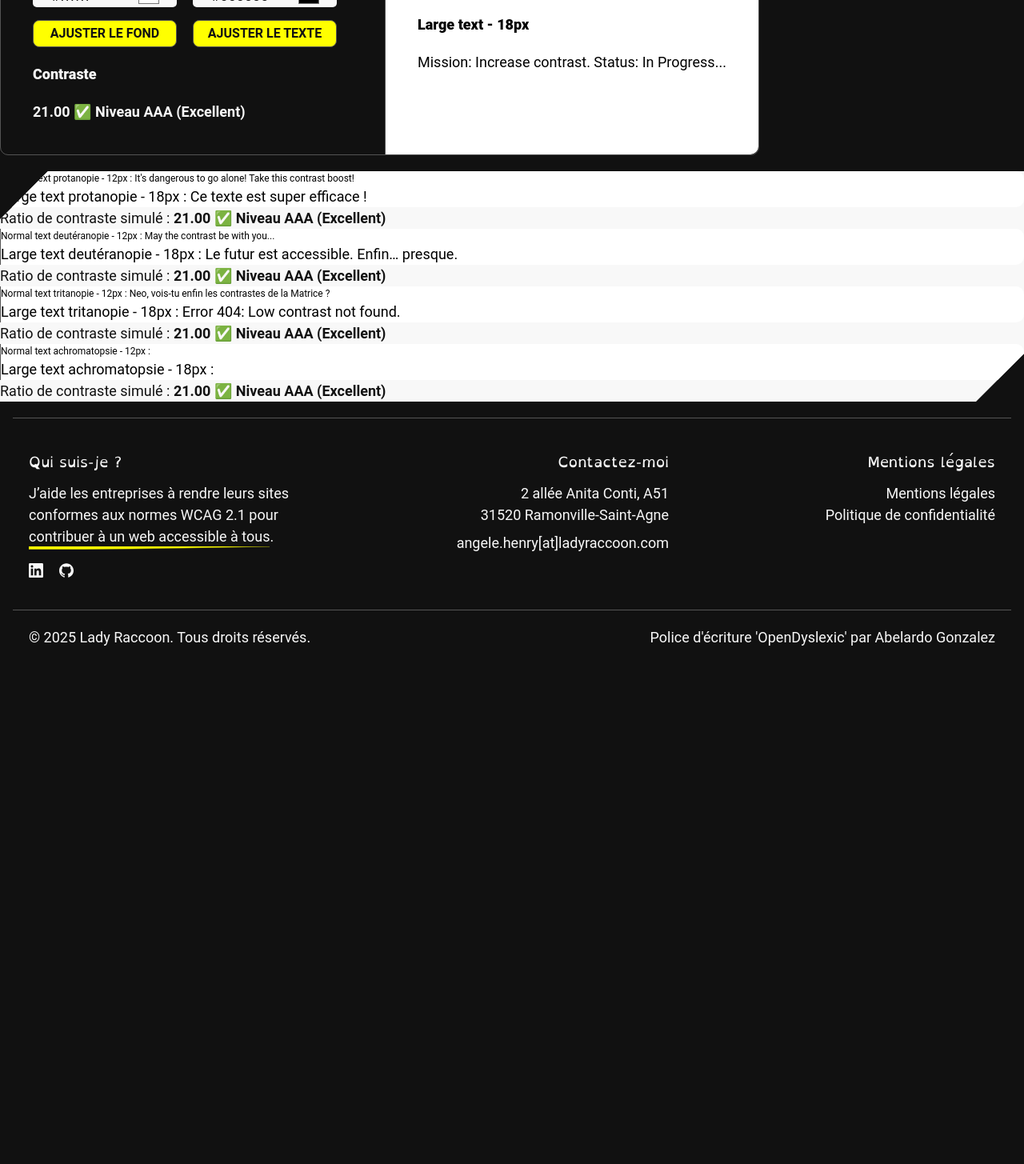
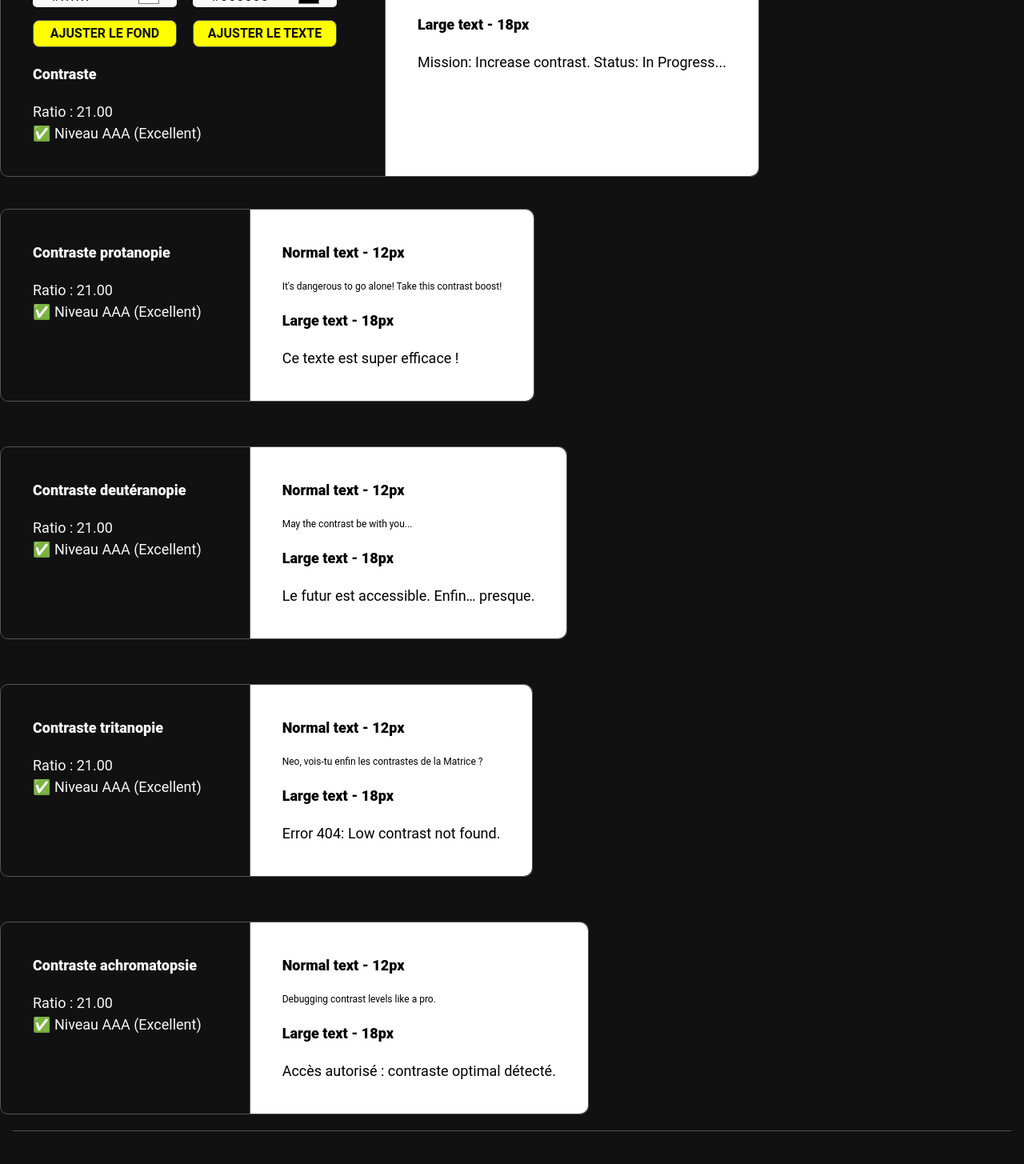
Before and after one commit to angele-henry-dev/lady-raccoon-svelte, a SvelteKit app: page /tools in a window 1280 px wide. Shown: the part 300-1755 px from the top of the page at 80% size. Before the commit the page ends 1170 px from the top, so only its background shows below. Built offline with nearby package versions, Linux system fonts and the light colour scheme.

Commit message:
design simulation

```diff
--- a/src/routes/tools/+page.svelte
+++ b/src/routes/tools/+page.svelte
@@ -66,7 +66,7 @@
 	<meta name="Description" content="Outils d'accessibilité" />
 </svelte:head>
 
-<section class="container flex flex-col my-5 mx-auto">
+<section class="container flex flex-col mt-5 mx-auto">
 	<h1>Testeur de Contraste (WCAG 2.1)</h1>
 
 	<div class="pickers mt-10 flex flex-row gap-5 flex-wrap">
@@ -105,7 +105,8 @@
 			</div>
 			<div>
 				<h2>Contraste</h2>
-				<p><strong>{visualContrasts.contrast.toFixed(2)} {getAccessibilityLevel(visualContrasts.contrast)}</strong></p>
+				<p>Ratio : {visualContrasts.contrast.toFixed(2)}</p>
+				<p>{getAccessibilityLevel(visualContrasts.contrast)}</p>
 			</div>
 		</div>
 		<div class="preview flex flex-col p-10 pt-5" style="background-color: {bgColor}; color: {textColor};">
@@ -121,32 +122,78 @@
 	</div>
 </section>
 
-<section class="inverted">
-	<div class="container flex flex-col my-5 mx-auto">
-		<div>
-			<div class="preview simulation" style="background-color: {bgColor}; color: {textColor}; filter: url(#protanopia);">
-				<p style="font-size: 12px;">Normal text protanopie - 12px : It's dangerous to go alone! Take this contrast boost!</p>
-				<p style="font-size: 18px;">Large text protanopie - 18px : Ce texte est super efficace !</p>
+<section class="container flex flex-col mb-5 mx-auto">
+	<div class="flex flex-row gap-4 flex-wrap">
+		<div class="pickers mt-10 flex flex-row gap-5 flex-wrap">
+			<div class="flex flex-col p-10 pt-5">
+				<h2>Contraste protanopie</h2>
+				<p>Ratio : {visualContrasts.protanopia.toFixed(2)}</p>
+				<p>{getAccessibilityLevel(visualContrasts.protanopia)}</p>
 			</div>
-			<p>Ratio de contraste simulé : <strong>{visualContrasts.protanopia.toFixed(2)} {getAccessibilityLevel(visualContrasts.protanopia)}</strong></p>
+			<div class="preview flex flex-col p-10 pt-5" style="background-color: {bgColor}; color: {textColor}; filter: url(#protanopia);">
+				<div>
+					<h2>Normal text - 12px</h2>
+					<p class="" style="font-size: 12px;">It's dangerous to go alone! Take this contrast boost!</p>
+				</div>
+				<div>
+					<h2>Large text - 18px</h2>
+					<p style="font-size: 18px;">Ce texte est super efficace !</p>
+				</div>
+			</div>
+		</div>
 
-			<div class="preview simulation" style="background-color: {bgColor}; color: {textColor}; filter: url(#deuteranopia);">
-				<p style="font-size: 12px;">Normal text deutéranopie - 12px : May the contrast be with you...</p>
-				<p style="font-size: 18px;">Large text deutéranopie - 18px : Le futur est accessible. Enfin… presque.</p>
+		<div class="pickers mt-10 flex flex-row gap-5 flex-wrap">
+			<div class="flex flex-col p-10 pt-5">
+				<h2>Contraste deutéranopie</h2>
+				<p>Ratio : {visualContrasts.deuteranopia.toFixed(2)}</p>
+				<p>{getAccessibilityLevel(visualContrasts.deuteranopia)}</p>
 			</div>
-			<p>Ratio de contraste simulé : <strong>{visualContrasts.deuteranopia.toFixed(2)} {getAccessibilityLevel(visualContrasts.deuteranopia)}</strong></p>
+			<div class="preview flex flex-col p-10 pt-5" style="background-color: {bgColor}; color: {textColor}; filter: url(#deuteranopia);">
+				<div>
+					<h2>Normal text - 12px</h2>
+					<p class="" style="font-size: 12px;">May the contrast be with you...</p>
+				</div>
+				<div>
+					<h2>Large text - 18px</h2>
+					<p style="font-size: 18px;">Le futur est accessible. Enfin… presque.</p>
+				</div>
+			</div>
+		</div>
 
-			<div class="preview simulation" style="background-color: {bgColor}; color: {textColor}; filter: url(#tritanopia);">
-				<p style="font-size: 12px;">Normal text tritanopie - 12px : Neo, vois-tu enfin les contrastes de la Matrice ?</p>
-				<p style="font-size: 18px;">Large text tritanopie - 18px : Error 404: Low contrast not found.</p>
+		<div class="pickers mt-10 flex flex-row gap-5 flex-wrap">
+			<div class="flex flex-col p-10 pt-5">
+				<h2>Contraste tritanopie</h2>
+				<p>Ratio : {visualContrasts.tritanopia.toFixed(2)}</p>
+				<p>{getAccessibilityLevel(visualContrasts.tritanopia)}</p>
 			</div>
-			<p>Ratio de contraste simulé : <strong>{visualContrasts.tritanopia.toFixed(2)} {getAccessibilityLevel(visualContrasts.tritanopia)}</strong></p>
+			<div class="preview flex flex-col p-10 pt-5" style="background-color: {bgColor}; color: {textColor}; filter: url(#tritanopia);">
+				<div>
+					<h2>Normal text - 12px</h2>
+					<p class="" style="font-size: 12px;">Neo, vois-tu enfin les contrastes de la Matrice ?</p>
+				</div>
+				<div>
+					<h2>Large text - 18px</h2>
+					<p style="font-size: 18px;">Error 404: Low contrast not found.</p>
+				</div>
+			</div>
+		</div>
 
-			<div class="preview simulation" style="background-color: {bgColor}; color: {textColor}; filter: url(#achromatopsia);">
-				<p style="font-size: 12px;">Normal text achromatopsie - 12px : </p>
-				<p style="font-size: 18px;">Large text achromatopsie - 18px : </p>
+		<div class="pickers mt-10 flex flex-row gap-5 flex-wrap">
+			<div class="flex flex-col p-10 pt-5">
+				<h2>Contraste achromatopsie</h2>
+				<p>Ratio : {visualContrasts.achromatopsia.toFixed(2)}</p>
+				<p>{getAccessibilityLevel(visualContrasts.achromatopsia)}</p>
 			</div>
-			<p>Ratio de contraste simulé : <strong>{visualContrasts.achromatopsia.toFixed(2)} {getAccessibilityLevel(visualContrasts.achromatopsia)}</strong></p>
+			<div class="preview flex flex-col p-10 pt-5" style="background-color: {bgColor}; color: {textColor}; filter: url(#achromatopsia);">
+				<div>
+					<h2>Normal text - 12px</h2>
+					<p class="" style="font-size: 12px;">Debugging contrast levels like a pro.</p>
+				</div>
+				<div>
+					<h2>Large text - 18px</h2>
+					<p style="font-size: 18px;">Accès autorisé : contraste optimal détecté.</p>
+				</div>
+			</div>
 		</div>
 	</div>
 </section>
@@ -186,6 +233,9 @@
 		border-radius: 10px;
 		width: fit-content;
 	}
+	.pickers button {
+		width: 180px;
+	}
 	.preview {
 		border-top-right-radius: 10px;
 		border-bottom-right-radius: 10px;
@@ -213,7 +263,4 @@
         height: 30px;
 		background: none;
     }
-	.pickers button {
-		width: 180px;
-	}
 </style>
```
